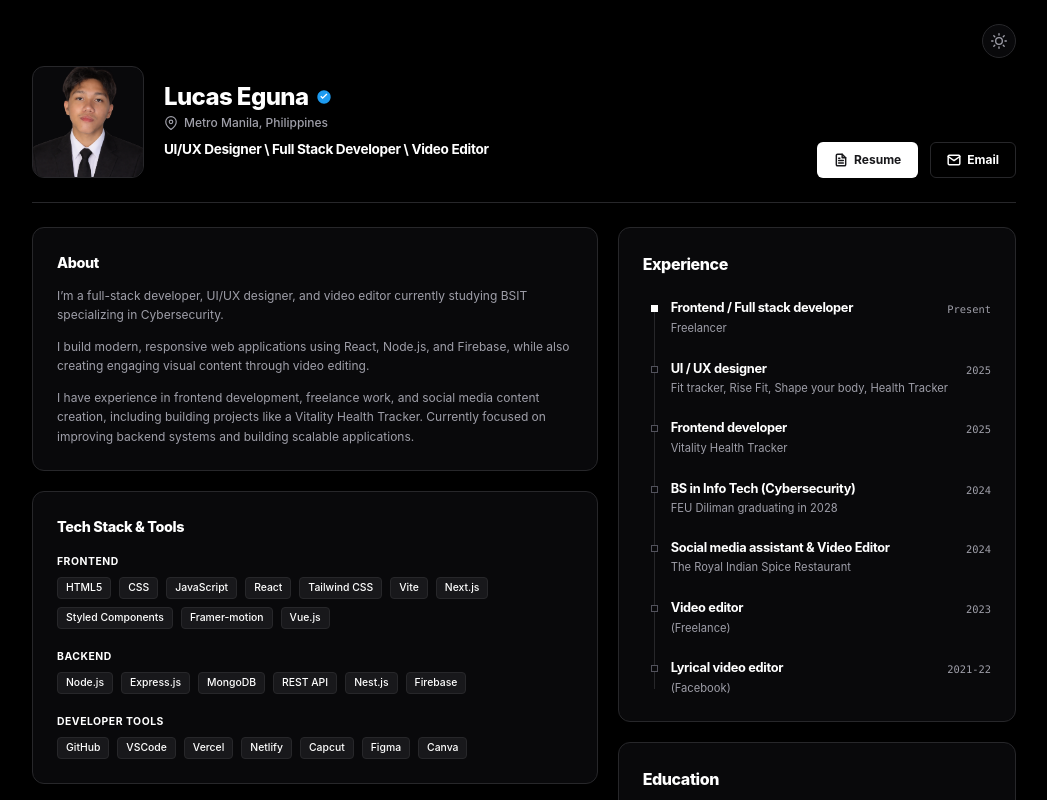
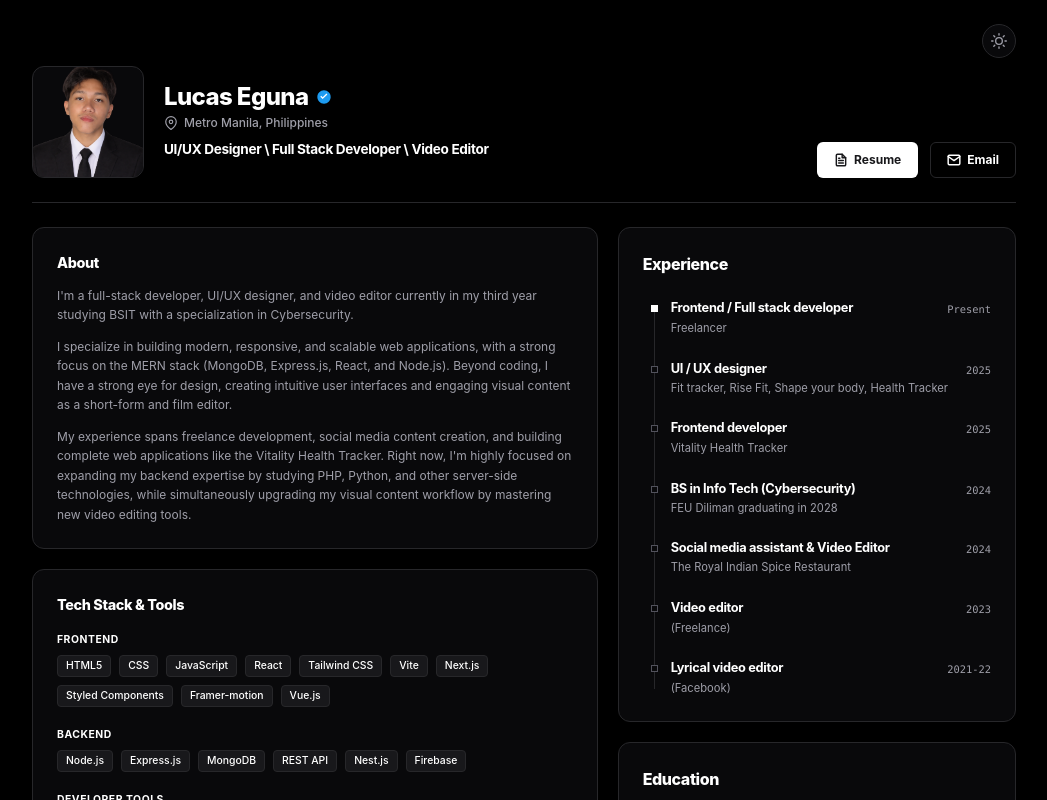
Before and after one commit to egunalucasandrei-droid/My-Portfolio-Eguna, a React (Vite) app: page / in a window 1280 px wide. Shown: the top 800 px of the page, without its empty margins (116-1163 px from the left). Built offline with nearby package versions, Linux system fonts and the light colour scheme.

Commit message:
Fixed the about me

```diff
--- a/src/App.jsx
+++ b/src/App.jsx
@@ -356,9 +356,9 @@ export default function App() {
               <div className={`border rounded-xl p-5 md:p-6 ${theme === 'dark' ? 'bg-zinc-950 border-zinc-800' : 'bg-white border-zinc-200'}`}>
                 <h2 className={`text-[0.9rem] font-extrabold mb-3 tracking-tight ${theme === 'dark' ? 'text-white' : 'text-zinc-900'}`}>About</h2>
                 <div className={`space-y-3 text-[0.75rem] leading-relaxed ${theme === 'dark' ? 'text-zinc-400' : 'text-zinc-500'}`}>
-                  <p>I’m a full-stack developer, UI/UX designer, and video editor currently studying BSIT specializing in Cybersecurity.</p>
-                  <p>I build modern, responsive web applications using React, Node.js, and Firebase, while also creating engaging visual content through video editing.</p>
-                  <p>I have experience in frontend development, freelance work, and social media content creation, including building projects like a Vitality Health Tracker. Currently focused on improving backend systems and building scalable applications.</p>
+                  <p>I'm a full-stack developer, UI/UX designer, and video editor currently in my third year studying BSIT with a specialization in Cybersecurity.</p>
+                  <p>I specialize in building modern, responsive, and scalable web applications, with a strong focus on the MERN stack (MongoDB, Express.js, React, and Node.js). Beyond coding, I have a strong eye for design, creating intuitive user interfaces and engaging visual content as a short-form and film editor.</p>
+                  <p>My experience spans freelance development, social media content creation, and building complete web applications like the Vitality Health Tracker. Right now, I'm highly focused on expanding my backend expertise by studying PHP, Python, and other server-side technologies, while simultaneously upgrading my visual content workflow by mastering new video editing tools.</p>
                 </div>
               </div>
 
```
